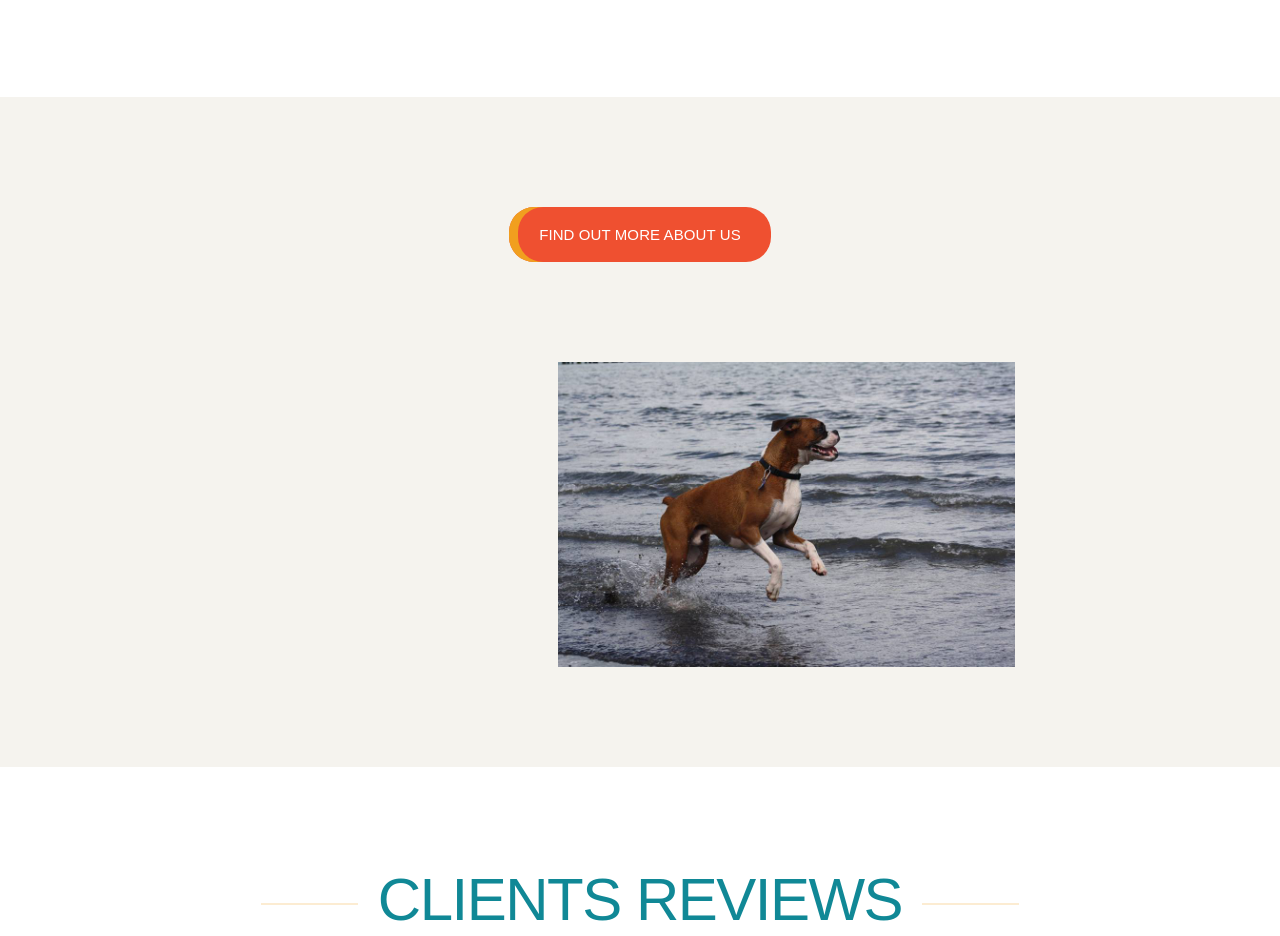
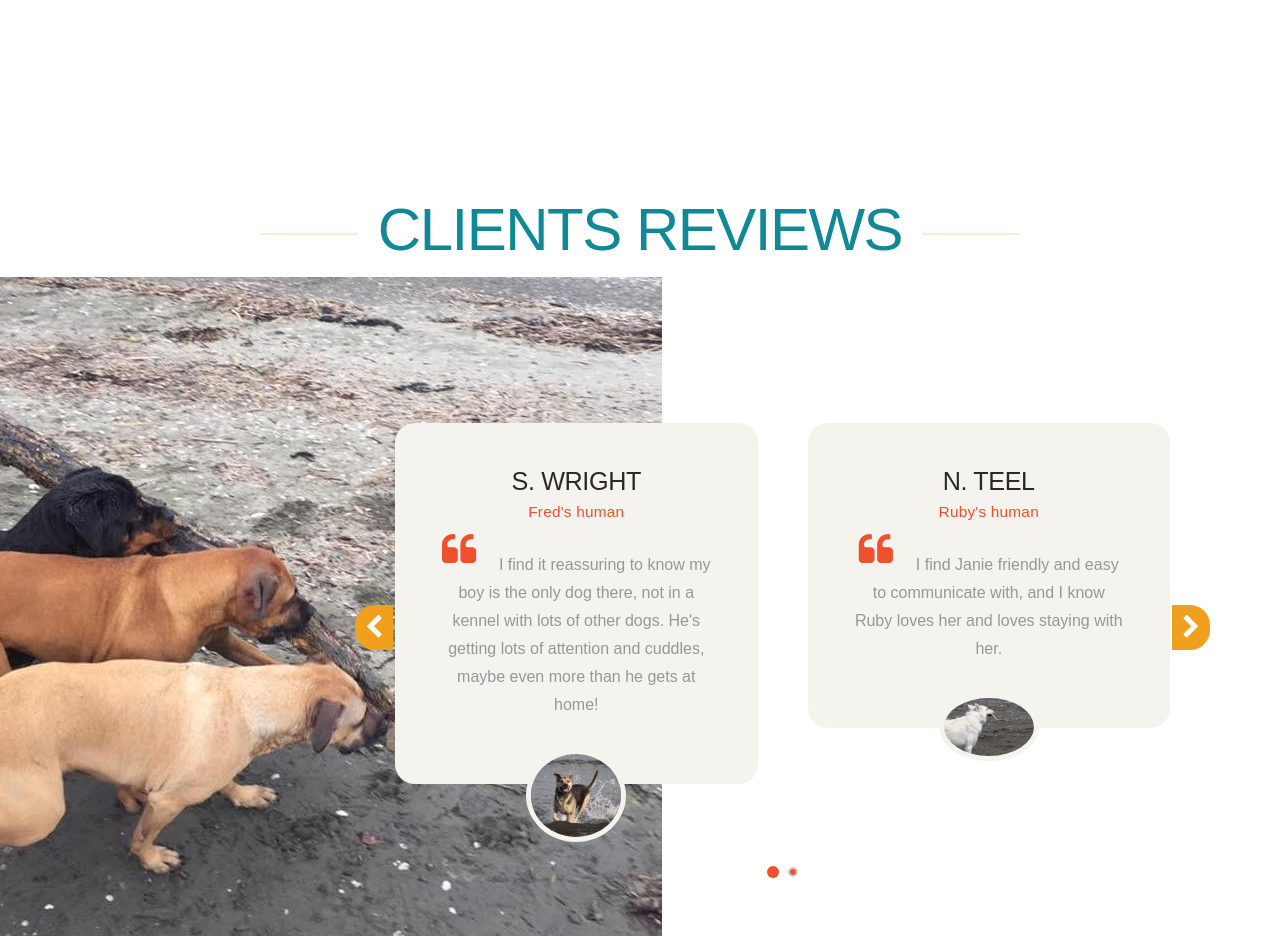
Before and after one commit to janie-t/dogmum, a plain HTML site: page index.html in a window 1280 px wide. Shown: the part 1057-1993 px from the top of the page. Drawn offline with Linux system fonts and the light colour scheme; some packages are replaced by stand-ins of ours; a web font is replaced by a local one.

Commit message:
home page changed

```diff
--- a/index.html
+++ b/index.html
@@ -142,32 +142,6 @@
     </div>
     <!-- /container-->
 </section>
-<!-- Section About-index -->
-<section id="about-index" class="bg-lightcolor1" >
-  <div class="container">
-    <div class="section-heading text-center">
-      <div>
-        <a class="btn" href="about.html">Find out more about us</a>
-      </div>
-    </div>
-    <!-- row -->
-    <div class="row">
-      <div class="col-md-6 col-lg-5 text-center">
-
-
-      </div>
-      <div class="col-md-6 col-lg-5" >
-        <img src="img/about-index.jpg" class="img-responsive" alt="">
-      </div>
-    </div>
-
-    <!-- /col-md-5-->
-  </div>
-  <!-- /row -->
-</div>
-<!-- /container -->
-</section>
-<!-- /section ends -->
 
 <!-- Section Reviews -->
 <section id="reviews">
```
Also changed, not shown: about.html (+1 -1 lines), contact.html (+1 -1 lines), pricing.html (+2 -2 lines).
